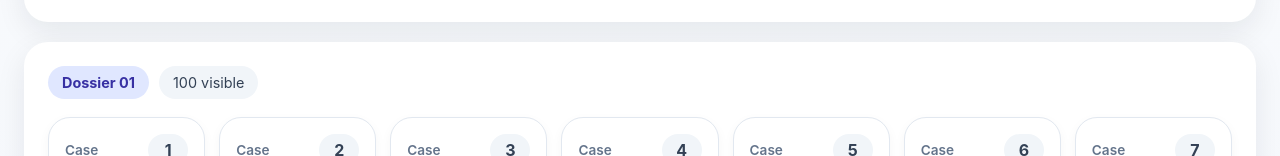
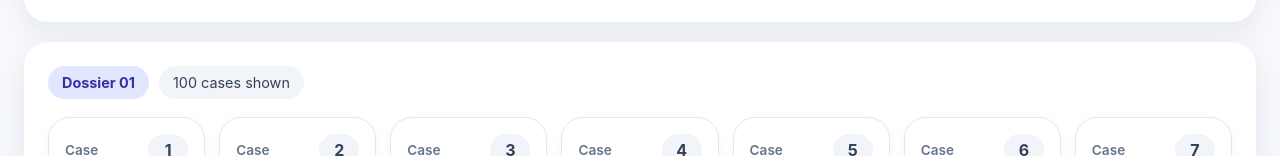
Before and after one commit to p99kj4cqm4-hue/a-carnivore-did-it-solutions, a React (Vite) app: page / in a window 1280 px wide. Shown: the part 283-439 px from the top of the page. Built offline with nearby package versions, Linux system fonts and the light colour scheme.

Commit message:
Update App.jsx

```diff
--- a/src/App.jsx
+++ b/src/App.jsx
@@ -2159,7 +2159,7 @@ const visibleCases = useMemo(() => {
         <section className="card">
           <div className="meta">
             <div className="pill strong">Dossier {selectedDossier}</div>
-            <div className="pill">{visibleCases.length} visible</div>
+            <div className="pill">{visibleCases.length} cases shown</div>
           </div>
 
           <div className="grid">
```
